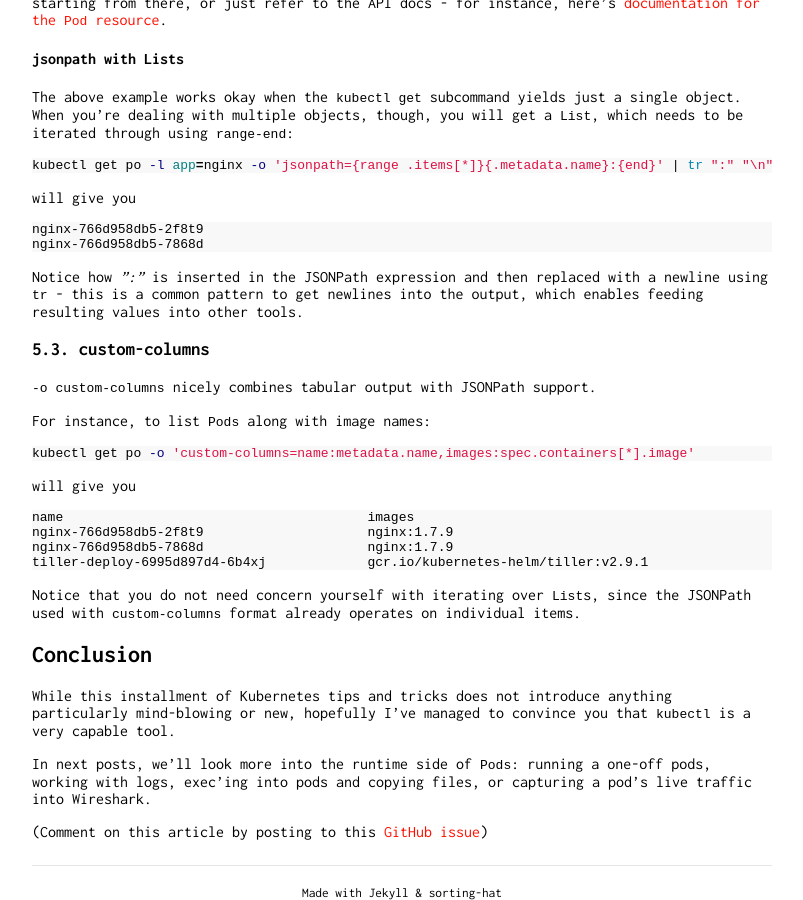
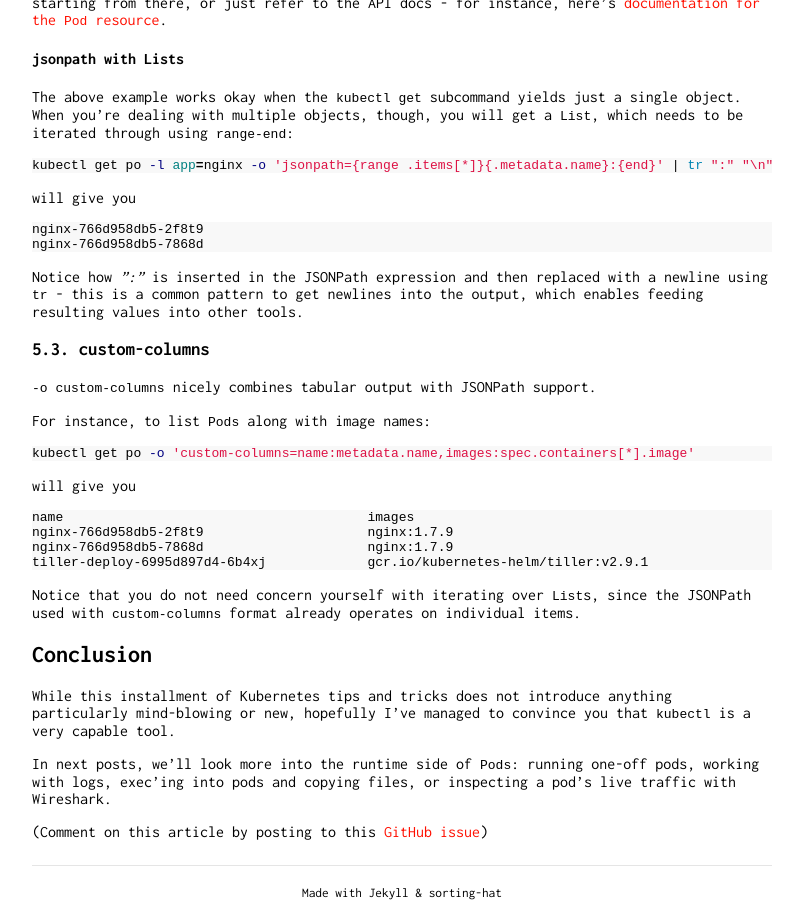
Before and after one commit to petr-k/petr-k.github.io, a Jekyll site: the page built from _posts/2019-01-06-kubernetes-tips-and-tricks-part-1-kubectl.md, in a window 1280 px wide and 900 px high, scrolled down 3258 px. Shown: the whole window, without its empty margins (238-1041 px from the left). Built offline with Jekyll 4.4.1, drawn with Linux system fonts in a browser that asks for light colours.

Commit message:
Fix typos

```diff
--- a/_posts/2019-01-06-kubernetes-tips-and-tricks-part-1-kubectl.md
+++ b/_posts/2019-01-06-kubernetes-tips-and-tricks-part-1-kubectl.md
@@ -230,6 +230,6 @@ While this installment of Kubernetes tips and tricks does not introduce anything
 particularly mind-blowing or new, hopefully I've managed to convince you
 that `kubectl` is a very capable tool.
 
-In next posts, we'll look more into the runtime side of `Pods`: running a one-off pods,
-working with logs, exec'ing into pods and copying files, or capturing a pod's live
-traffic into Wireshark.
+In next posts, we'll look more into the runtime side of `Pods`: running one-off pods,
+working with logs, exec'ing into pods and copying files, or inspecting a pod's live
+traffic with Wireshark.
```
